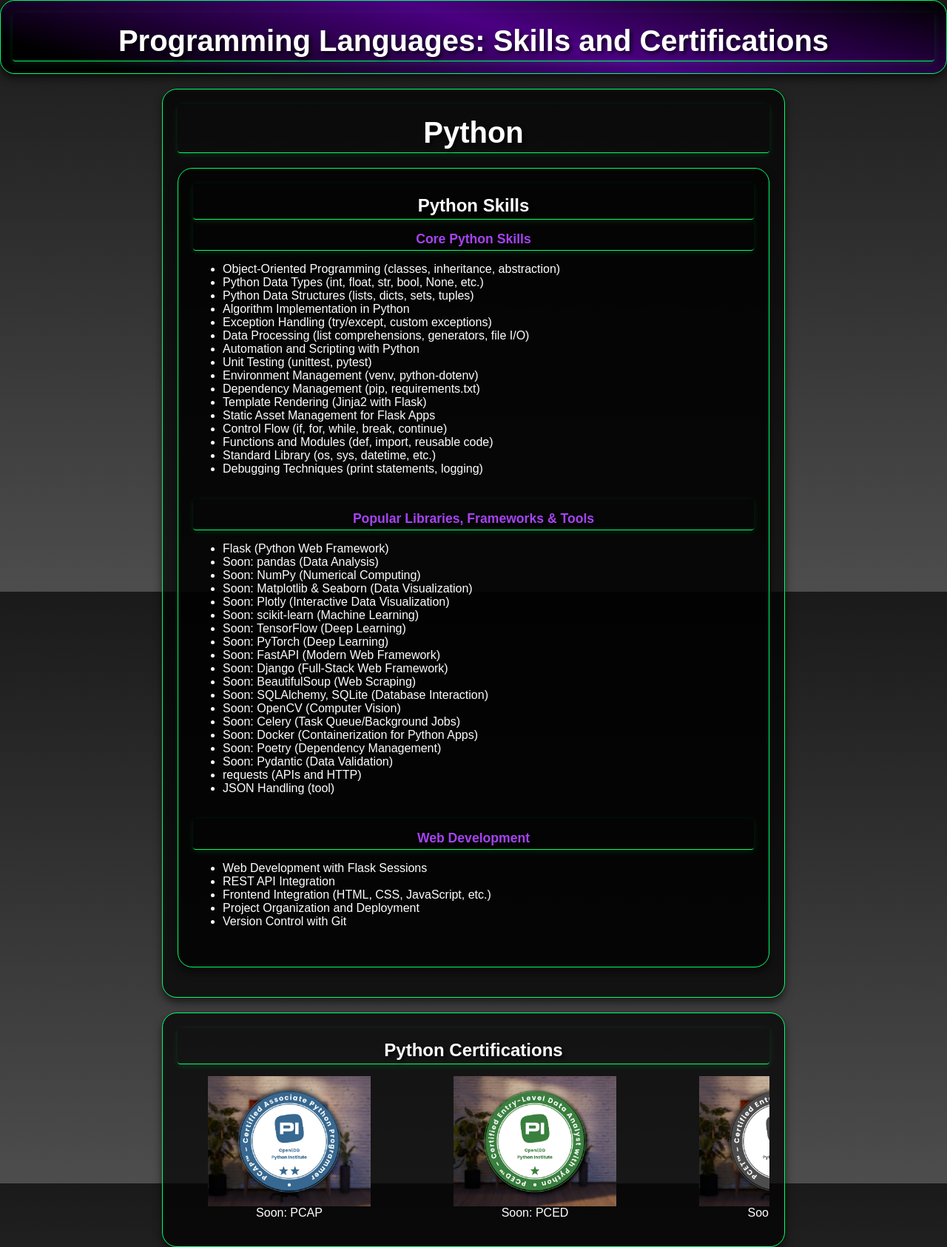
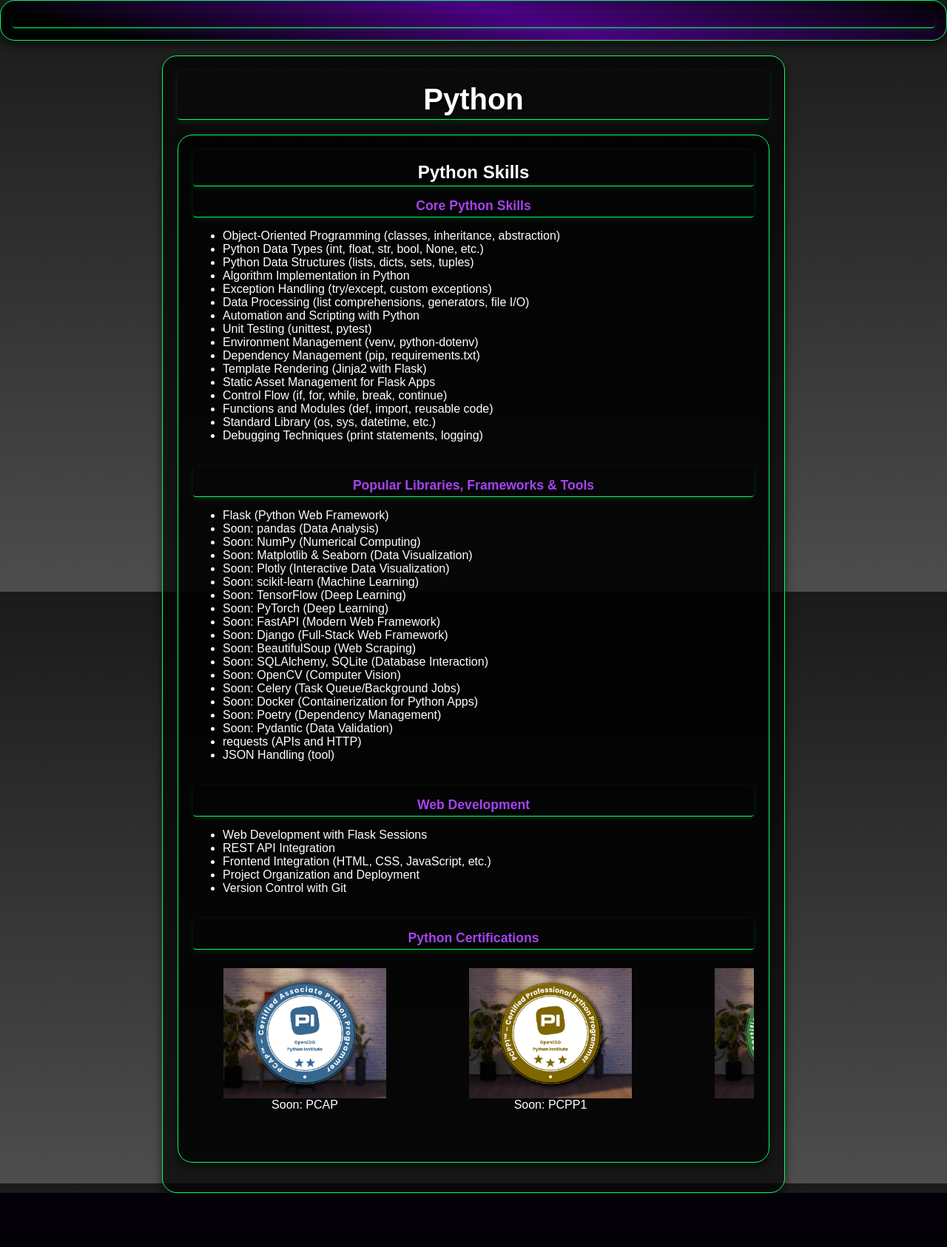
Before and after one commit to ExeOhe/exeohe.github.io, a Flask app: page /skill/backenddev in a window 1280 px wide. Shown: the whole page at 74% size. After the commit the page ends 1613 px from the top, so only its background shows below. Run offline with Flask 3, Linux system fonts and the light colour scheme.

Commit message:
allign python certs section inside python section

```diff
--- a/backend/templates/html/skill.backenddev.html
+++ b/backend/templates/html/skill.backenddev.html
@@ -13,7 +13,7 @@
 </head>
 <body>
   <header>
-      <h1>Programming Languages: Skills and Certifications</h1>
+    <h1></h1>
   </header>
   <section>
     <h2>Python</h2>
@@ -77,10 +77,10 @@
           <li>Version Control with Git</li>
         </ul>
       </div>
-      </section>
-    </section>
-    <section>
-      <h3>Python Certifications</h3>
+
+      <!-- Certifications as a skill-group, NOT a separate section -->
+      <div class="skill-group">
+        <h4>Python Certifications</h4>
         <div class="scrollable-container">
           <div class="scrollable-items">
             <div class="item">
@@ -97,6 +97,12 @@
             </div>
             <div class="item">
               <figure class="figure">
+                <img src="/static/images/PCPP1.jpg" alt="PCPP1 - Certified Professional in Python Programming 1" class="centered-image">
+                <figcaption>Soon: PCPP1</figcaption>
+              </figure>
+            </div>
+            <div class="item">
+              <figure class="figure">
                 <img src="/static/images/PCED.jpg" alt="PCED - Certified Entry-Level Data Analyst with Python" class="centered-image">
                 <figcaption>Soon: PCED</figcaption>
               </figure>
@@ -107,15 +113,12 @@
                 <figcaption>Soon: PCET</figcaption>
               </figure>
             </div>
-          <div class="item">
-            <figure class="figure">
-              <img src="/static/images/PCPP1.jpg" alt="PCPP1 - Certified Professional in Python Programming 1" class="centered-image">
-              <figcaption>Soon: PCPP1</figcaption>
-            </figure>
-          </div>
-          <!-- Add more items as needed -->
           </div>
         </div>
+      </div>
+      <!-- End certifications skill-group -->
+
+    </section>
   </section>
   <script src="/static/js/skill.proglang.js"></script>
 </body>
--- a/backend/templates/html/skill.webdev.html
+++ b/backend/templates/html/skill.webdev.html
@@ -13,7 +13,7 @@
 </head>
 <body>
     <header>
-        <h1>Web Design Skills and Certifications</h1>
+        <h1>Full-Stack Web Design Skills and Certifications</h1>
     </header>
 </body>
 </html>
```
Lines whose indentation alone changed are shown as unchanged.
